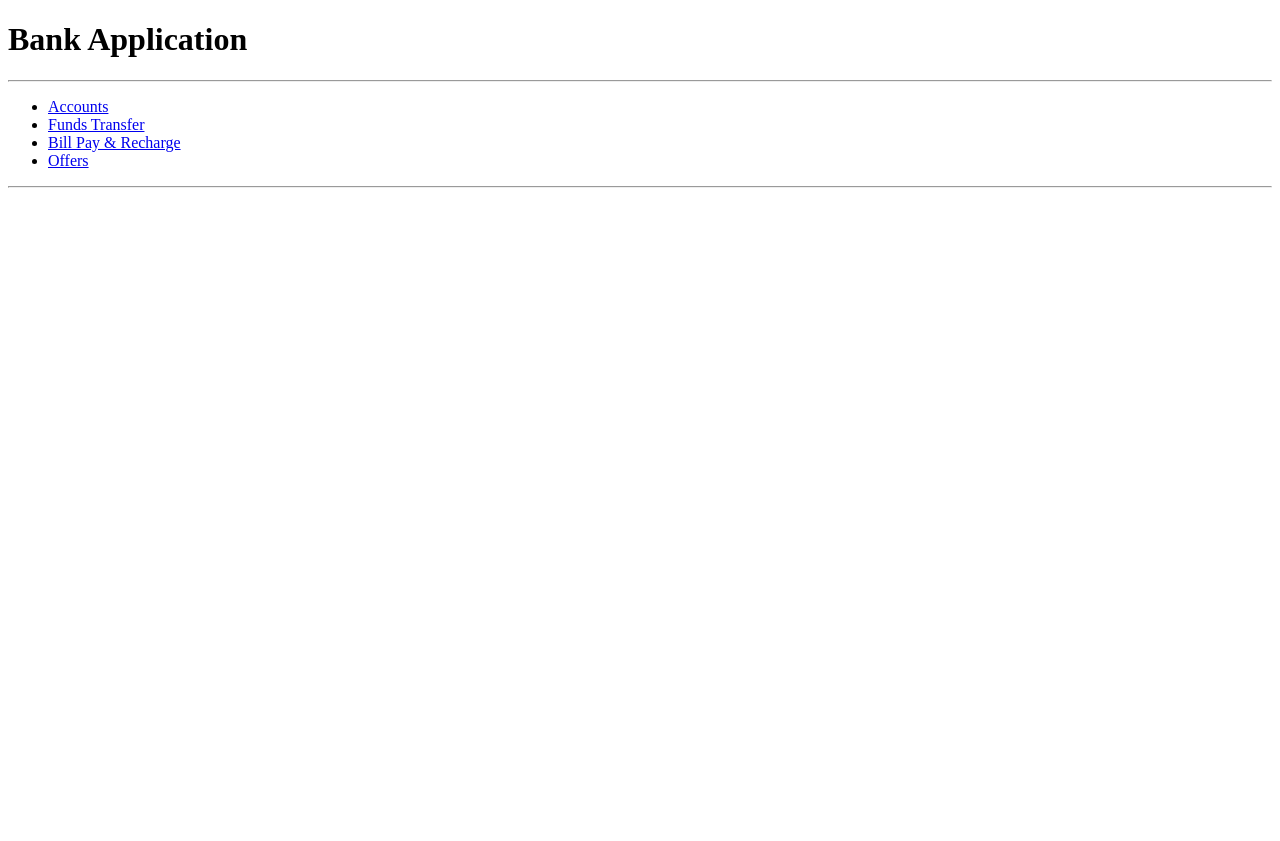
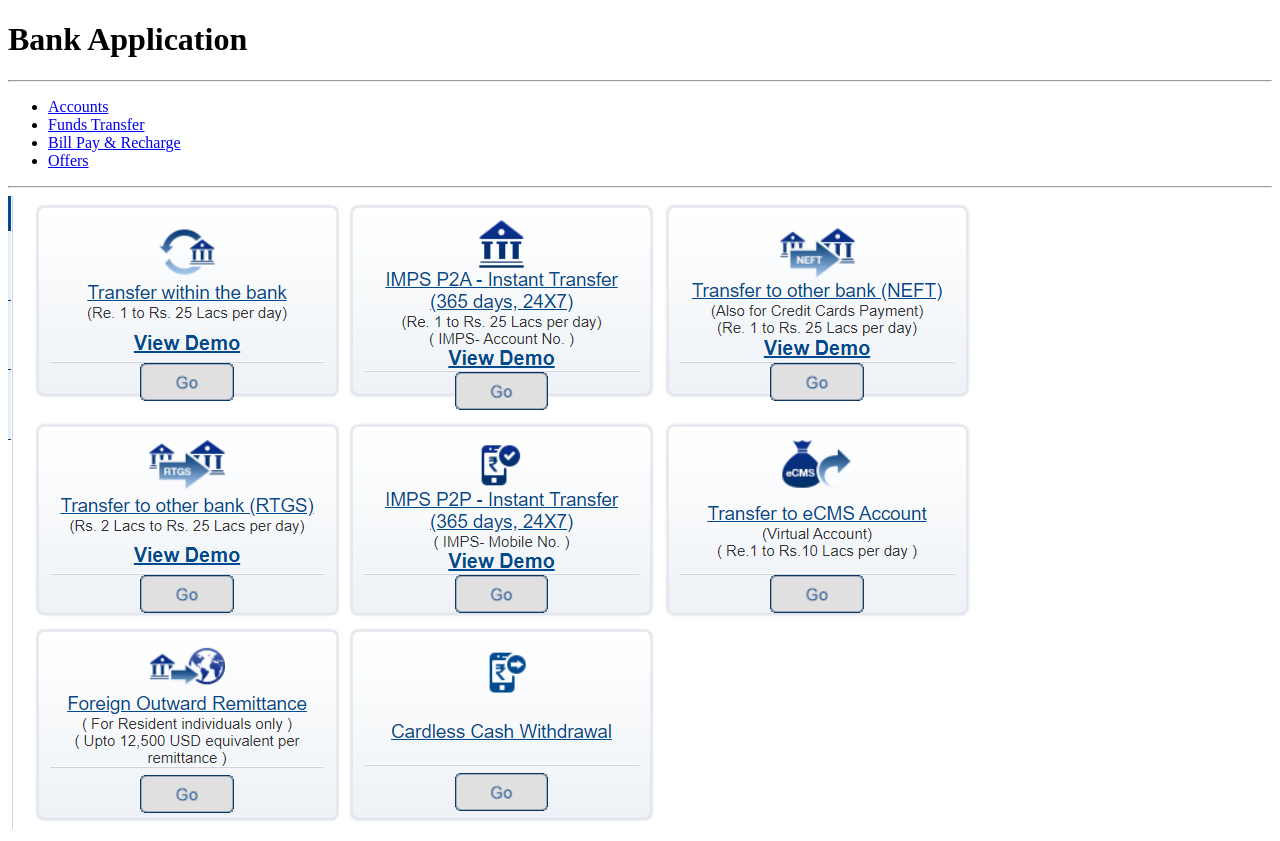
Before and after one commit to prateekinfi/angular-assignments, an Angular app in the folder day7/bank-app/: page /fundtransfer in a window 1280 px wide. Before the commit the page ends 800 px from the top, so only its background shows below. Built offline with nearby package versions, Linux system fonts and the light colour scheme.

Commit message:
day 7 changes

```diff
--- a/day7/bank-app/src/app/fund-transfer/fund-transfer.component.html
+++ b/day7/bank-app/src/app/fund-transfer/fund-transfer.component.html
@@ -0,0 +1 @@
+<img src="../../assets/fundTransfer.png">
--- a/day7/bank-app/src/app/offers/offers.component.html
+++ b/day7/bank-app/src/app/offers/offers.component.html
@@ -1 +1 @@
-<img src="../mock/offersData.png">
+<img src="../../assets/offersData.png">
```
Also changed, not shown: day7/bank-app/src/assets/fundTransfer.png (added), day7/bank-app/src/assets/offersData.png (renamed from day7/bank-app/src/app/mock/offersData.png).
